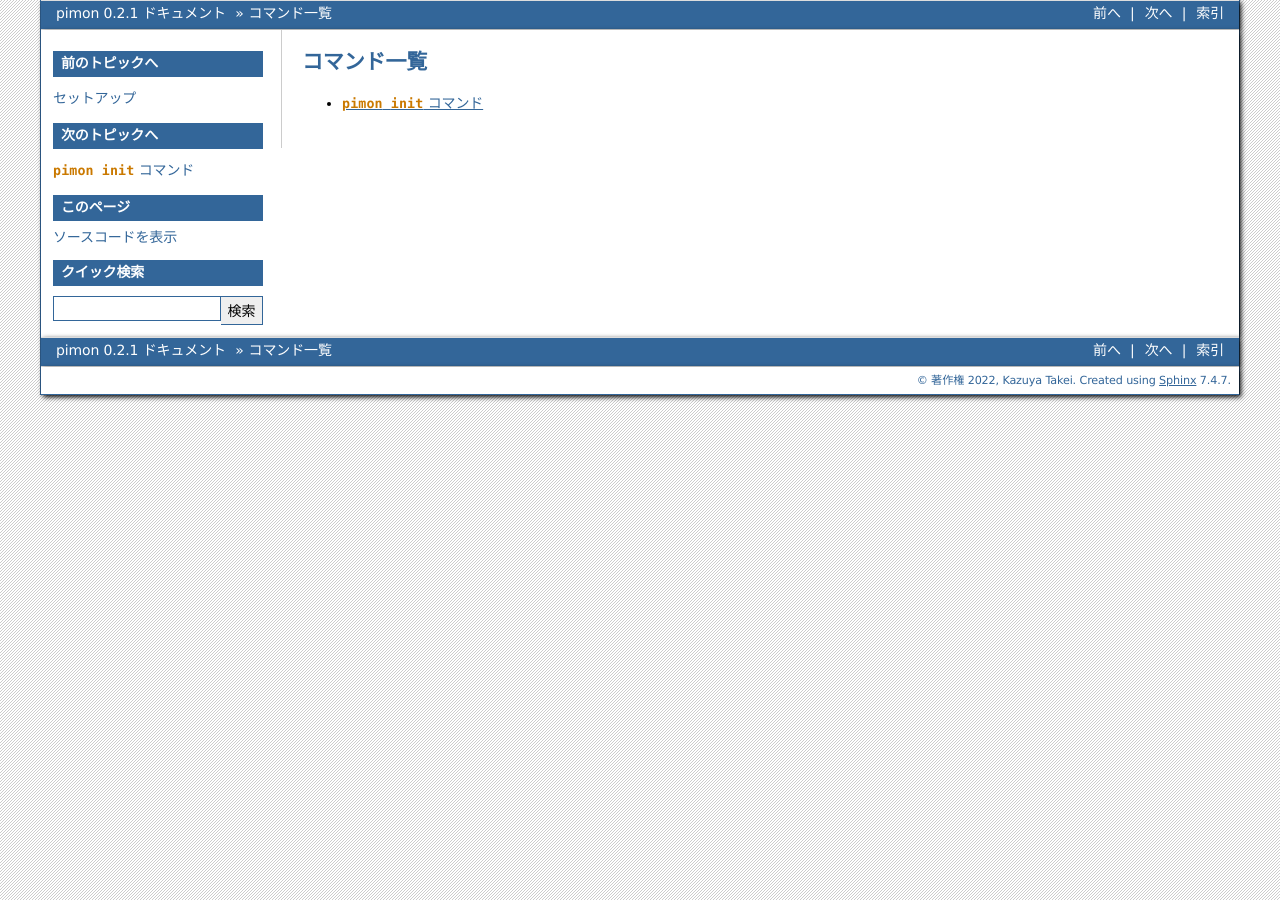
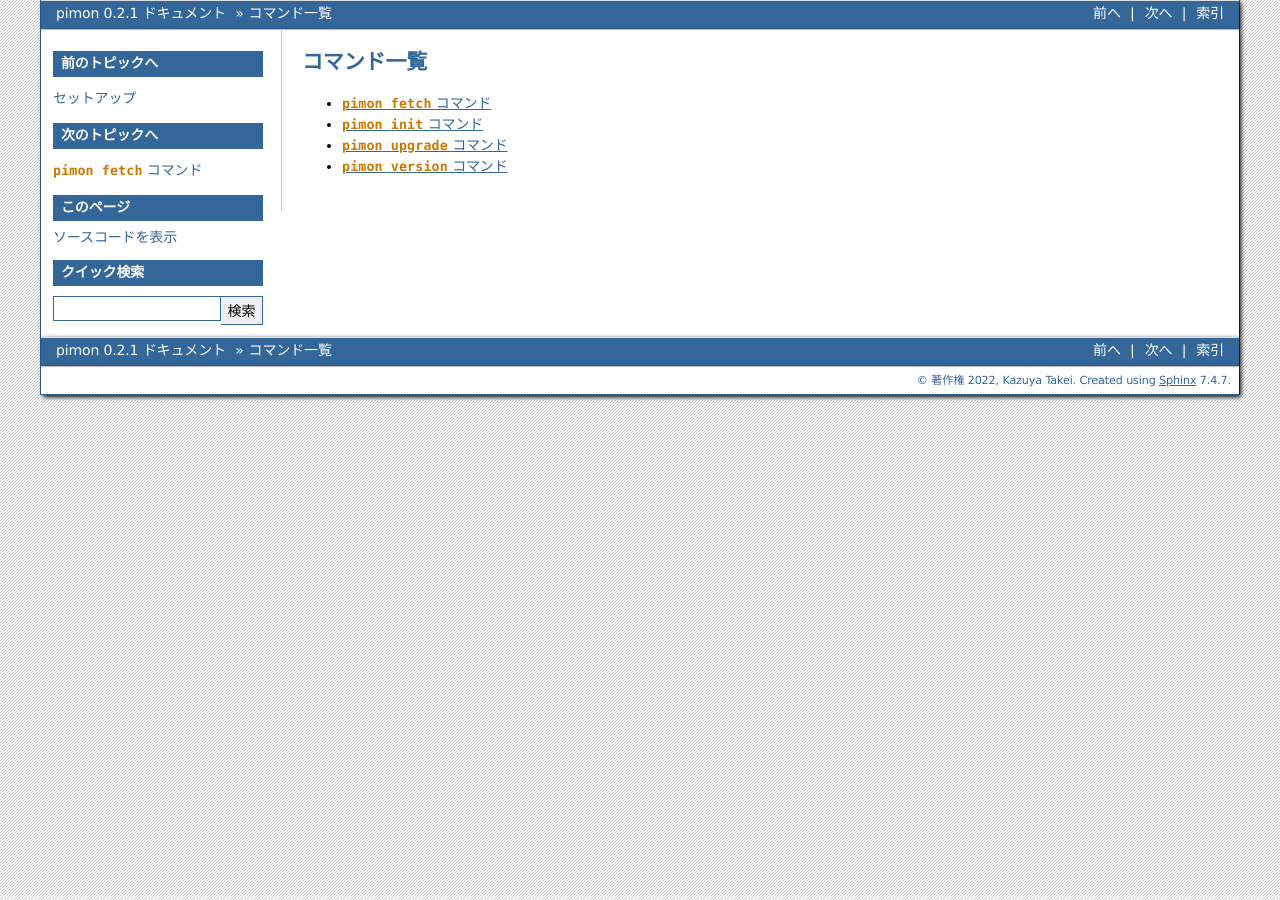
Before and after one commit to attakei-lab/pimon, a Sphinx documentation site: the page built from doc/commands.rst, in a window 1280 px wide. Built offline with Sphinx 7.4.7, drawn with Linux system fonts in a browser that asks for light colours; some of the changed lines change nothing that is shown.

Commit message:
doc: Add manual of current commands

```diff
--- a/doc/commands.rst
+++ b/doc/commands.rst
@@ -3,5 +3,6 @@
 
 .. toctree::
    :maxdepth: 1
+   :glob:
 
-   commands/init
+   commands/*
--- /dev/null
+++ b/doc/commands/fetch.rst
@@ -0,0 +1,43 @@
+``pimon fetch`` コマンド
+========================
+
+概要
+----
+
+pimonで管理されているアカウントごとにIMAPサーバーへ接続し、受信箱のメール情報を一括取得します。
+
+引数
+----
+
+-ws, --workspace
+  (任意)対象となるワークスペース。
+
+  もし指定がない場合は、次のように決定されます。また、 :doc:`./init` で初期化済みである必要があります。
+
+  - Linuxの場合は、 ``$HOME/.config/pimon``
+
+--name
+  (任意)取得対象のアカウント。
+
+  この引数を指定した場合は、指定したアカウントからのみメール情報を取得します。
+
+利用例
+------
+
+単純に全アカウントから取得する場合。
+
+.. code-block:: console
+
+   pimon fetch
+
+特定アカウント *example* だけ取得したい場合。
+
+.. code-block:: console
+
+   pimon fetch --name=example
+
+ワークスペースがデフォルトの場所ではない場合。
+
+.. code-block:: console
+
+   pimon init --workspace=/PATH/TO/WORKSPACE
--- /dev/null
+++ b/doc/commands/upgrade.rst
@@ -0,0 +1,32 @@
+``pimon upgrade`` コマンド
+==========================
+
+概要
+----
+
+ワークスペースの環境を、コマンド実行したpimonのバージョンに追従します。
+
+引数
+----
+
+-ws, --workspace
+  (任意)対象となるワークスペース。
+
+  もし指定がない場合は、次のように決定されます。また、 :doc:`./init` で初期化済みである必要があります。
+
+  - Linuxの場合は、 ``$HOME/.config/pimon``
+
+利用例
+------
+
+OSデフォルトのワークスペースで運用している場合。
+
+.. code-block:: console
+
+   pimon upgrade
+
+特定フォルダをワークスペースとして運用している場合。
+
+.. code-block:: console
+
+   pimon upgrade --workspace=/PATH/TO/WORKSPACE
--- /dev/null
+++ b/doc/commands/version.rst
@@ -0,0 +1,15 @@
+``pimon version`` コマンド
+==========================
+
+概要
+----
+
+コマンド実行したpimonのバージョンを ``stdout`` に出力します。
+形式は ``v{MAJOR}.{MINOR}.{PATCH}`` となります。
+
+利用例
+------
+
+.. code-block:: console
+
+   pimon version
```
